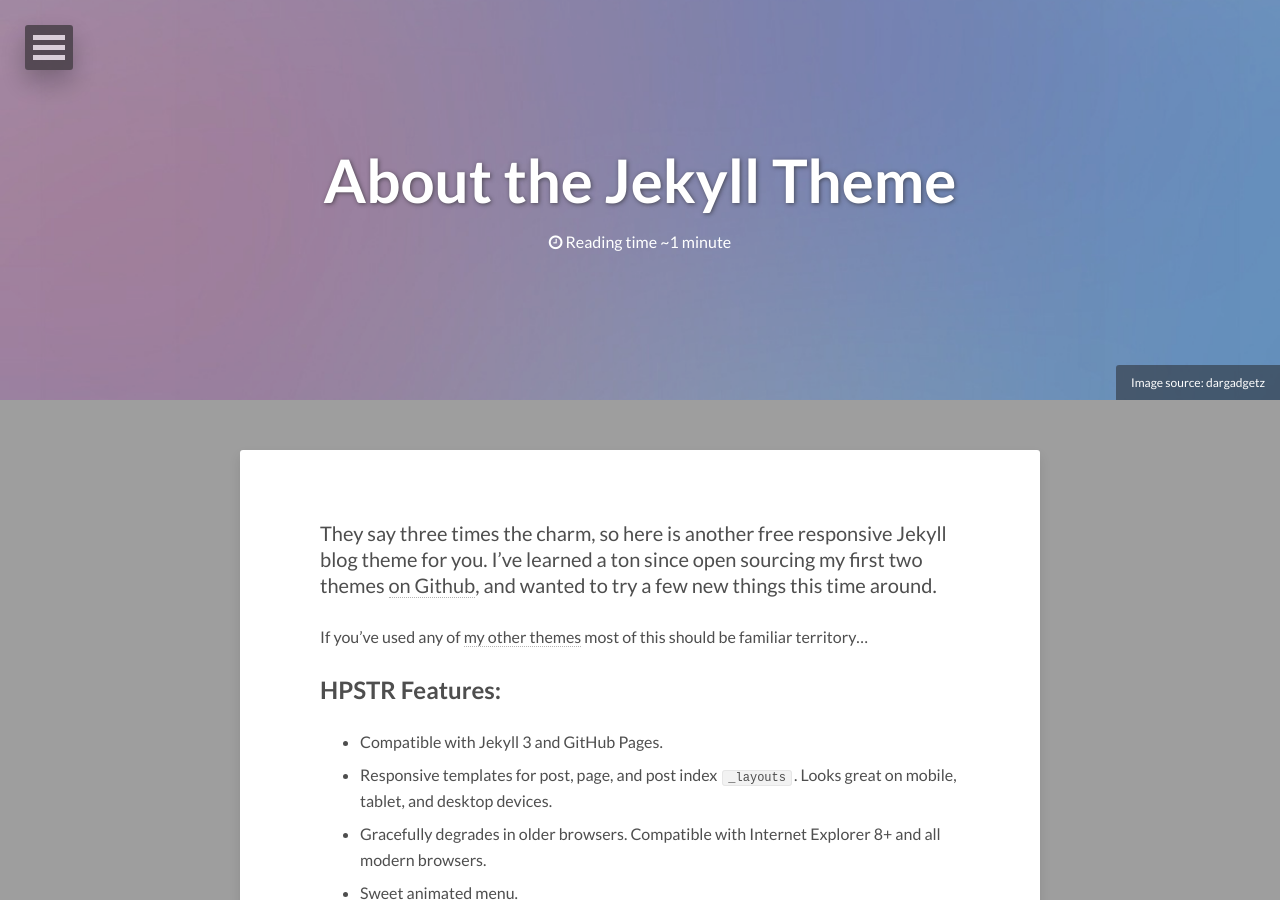
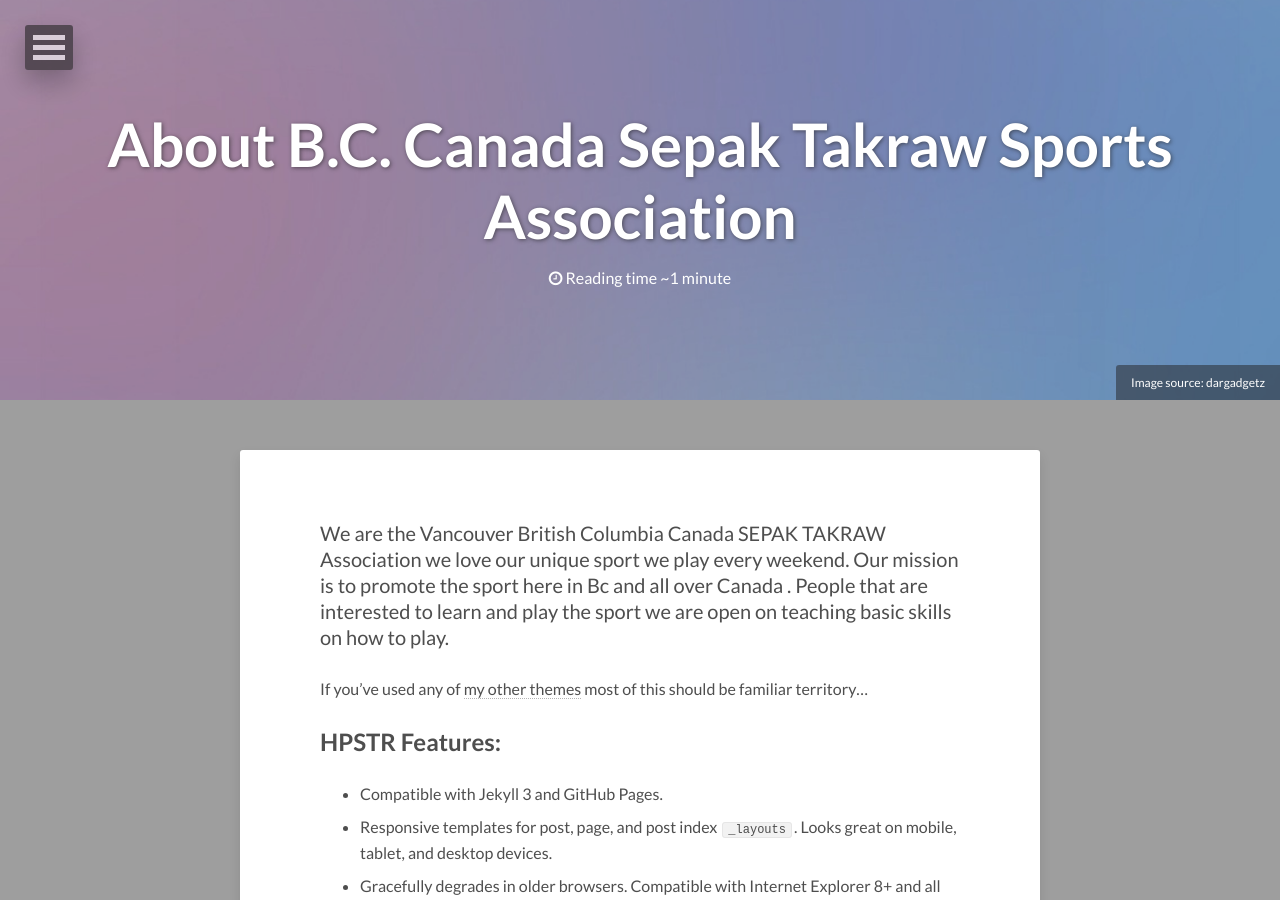
Before and after one commit to bccstsa-org/bccstsa-org.github.io, a Jekyll site: the page built from about/index.md, in a window 1280 px wide and 900 px high. Built offline with Jekyll 4.4.1, drawn with Linux system fonts in a browser that asks for light colours; nearby versions of some CDN libraries.

Commit message:
Update index.md

```diff
--- a/about/index.md
+++ b/about/index.md
@@ -1,6 +1,6 @@
 ---
 layout: page
-title: About the Jekyll Theme
+title: About B.C. Canada Sepak Takraw Sports Association
 image:
   feature: abstract-5.jpg
   credit: dargadgetz
@@ -9,7 +9,7 @@
 modified: 2016-02-01
 ---
 
-They say three times the charm, so here is another free responsive Jekyll blog theme for you. I've learned a ton since open sourcing my first two themes [on Github](http://github.com/mmistakes), and wanted to try a few new things this time around.
+We are the Vancouver British Columbia Canada SEPAK TAKRAW Association we love our unique sport we play every weekend. Our mission is to promote the sport here in Bc and all over Canada . People that are interested to learn and play the sport we are open on teaching basic skills on how to play.
 
 If you've used any of [my other themes](http://mademistakes.com/work/jekyll-themes/) most of this should be familiar territory...
 
```
